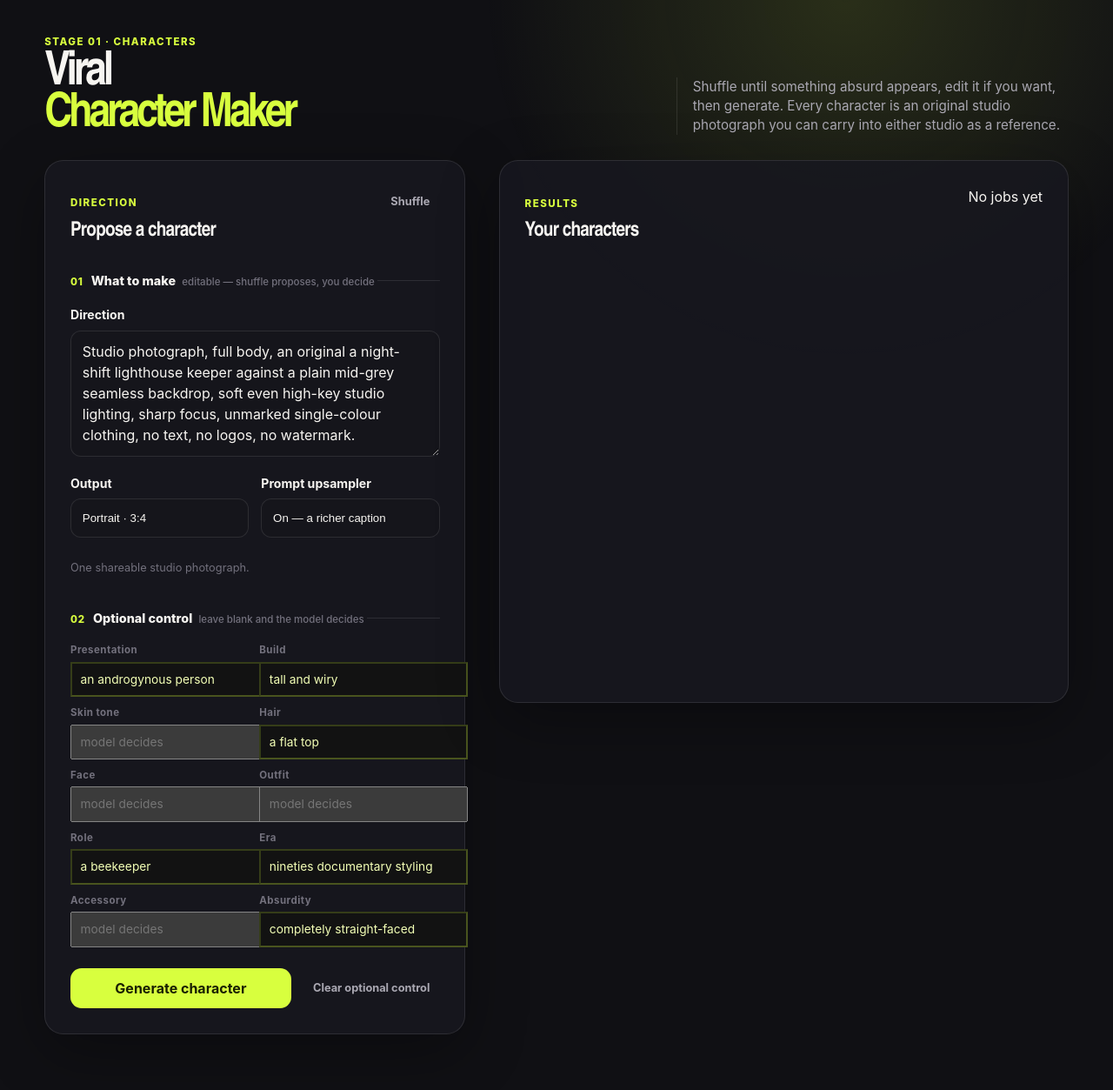
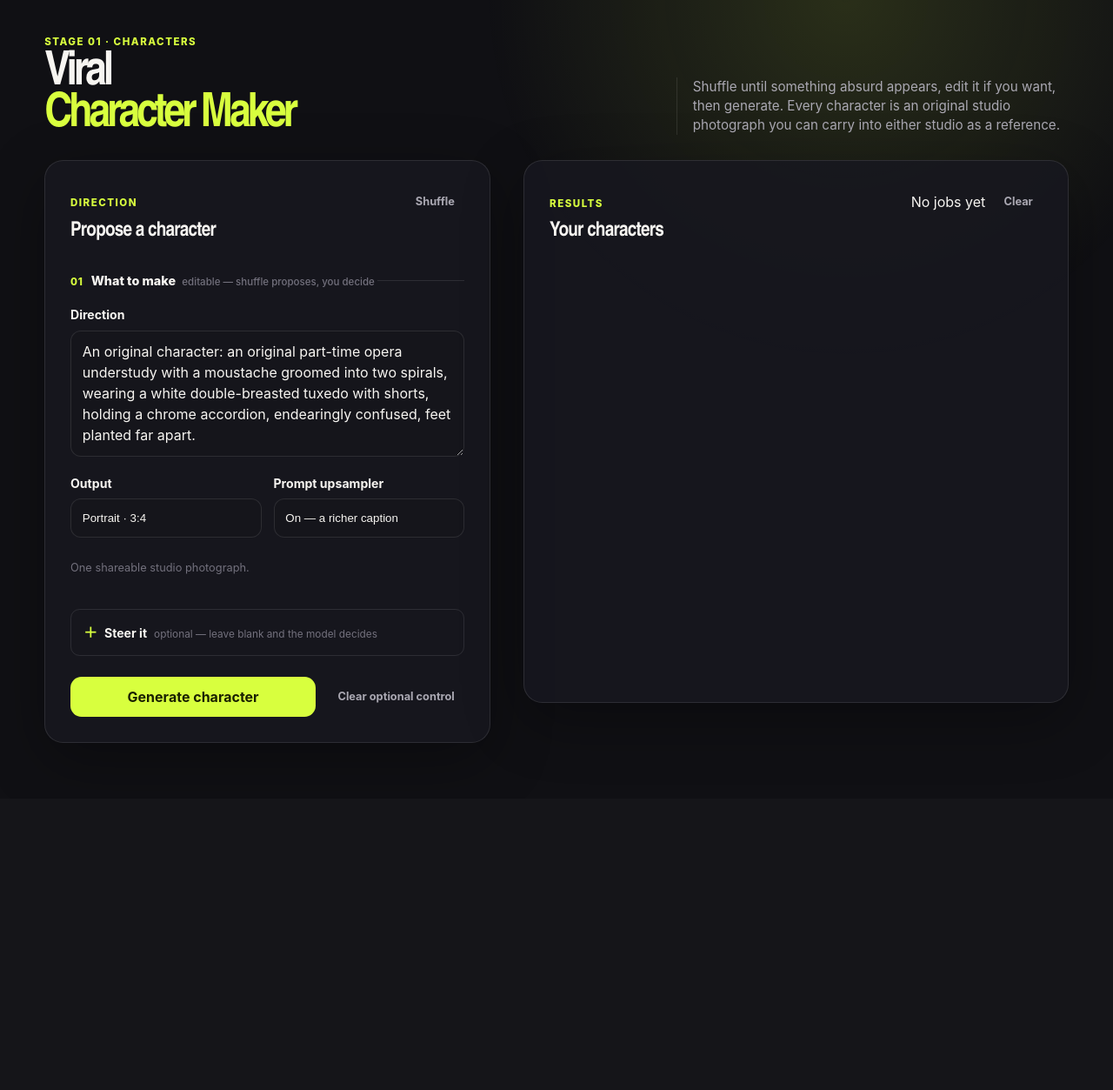
Before and after one commit to lvsas/OpenJutsuStudio, a FastAPI app: page /characters in a window 1280 px wide. Shown: the part 83-1336 px from the top of the page at 87% size. After the commit the page ends 937 px from the top, so only its background shows below. Run offline with FastAPI, Linux system fonts and the light colour scheme; data that the repository does not hold is empty.

Commit message:
fix(character): unblock generation and cut the option density
The Windows-drive guard used a bare [A-Za-z]:, which matched any prose containing
'word:' — including every shuffle proposal, so each Generate returned 422 and the
feature was unusable. Require a separator after the drive letter.

The optional control showed every axis and every option at once (~70 chips), which
read as noise. It is now a native collapsed disclosure holding a single row of axis
names, with one axis open at a time. A closed <details> needed an explicit
display:none because setting display on a child overrides the UA rule that hides it —
without that rule the collapsed panel stayed on screen and the density never dropped.

Also: the output mode now owns medium, framing, views and environment while the
direction owns only the character, and the turnaround names four distinct angles
instead of repeating one frontal view.

```diff
--- a/src/static/character.css
+++ b/src/static/character.css
@@ -1,33 +1,118 @@
 /* Viral Character Maker — shares the studio shell, adds only the Character-specific parts. */
 
-[data-engine="characters"] .studio-grid { grid-template-columns: minmax(20rem, .85fr) minmax(26rem, 1.15fr); }
+[data-engine="characters"] .studio-grid { grid-template-columns: minmax(21rem, .9fr) minmax(24rem, 1.1fr); }
 [data-engine="characters"] .recipe-step { display: grid; gap: var(--space-3); }
 [data-engine="characters"] .recipe-step > label { display: block; }
 
 .character-row { display: grid; gap: var(--space-3); grid-template-columns: 1fr 1fr; }
 
-[data-engine="characters"] .text-input { appearance: none; }
-[data-engine="characters"] select.text-input { background-image: none; }
+[data-engine="characters"] select.text-input { appearance: none; }
 
-/* --- optional identity control: suggestions, never locks --- */
+/* --- optional control: collapsed by default, one axis open at a time --- */
 
-.axes { display: grid; gap: var(--space-2); grid-template-columns: repeat(auto-fit, minmax(9.5rem, 1fr)); }
-.axes .axis { display: grid; gap: .25rem; }
-.axes .axis > span { color: var(--subtle); font-size: .72rem; font-weight: 720; letter-spacing: .04em; }
-.axes .axis input { min-height: 2.35rem; padding: .5rem .6rem; font-size: .86rem; }
-.axes .axis input:not(:placeholder-shown) { border-color: var(--accent-line); color: var(--accent-light); }
-.axes .axis input:placeholder-shown { color: var(--subtle); }
+.optional-block {
+  border: 1px solid var(--line);
+  border-radius: var(--radius-sm);
+  padding: var(--space-3);
+}
+.optional-block > summary {
+  align-items: baseline;
+  cursor: pointer;
+  display: flex;
+  flex-wrap: wrap;
+  gap: .5rem;
+  list-style: none;
+}
+.optional-block > summary::-webkit-details-marker { display: none; }
+.optional-block > summary::before { color: var(--accent); content: "＋"; font-weight: 800; }
+.optional-block[open] > summary::before { content: "−"; }
+.optional-label { color: var(--text); font-size: .88rem; font-weight: 720; }
+.optional-block > summary small { color: var(--subtle); font-size: .74rem; }
+
+/* A UA stylesheet hides the content of a closed <details> via `display: none`. Setting `display`
+   on a child (`.axis-picker { display: flex }`) overrides that UA rule, so the collapsed block
+   stayed on screen and the density never dropped. Re-hide it explicitly; author rules set the
+   layout again only once the block is open. */
+.optional-block:not([open]) > :not(summary) { display: none; }
+.optional-block[open] .axis-picker { display: flex; }
+
+.axis-picker { display: flex; flex-wrap: wrap; gap: .3rem; margin-top: var(--space-3); }
+.axis-name {
+  background: transparent;
+  border: 1px solid var(--line);
+  border-radius: 999px;
+  color: var(--muted);
+  font-size: .74rem;
+  padding: .28rem .55rem;
+}
+.axis-name:hover { border-color: var(--accent-line); color: var(--text); }
+.axis-name[aria-pressed="true"] { border-color: var(--accent); color: var(--accent-light); }
+.axis-name[data-open="true"] { background: var(--surface-raised); color: var(--text); }
+
+.axis-options { margin-top: var(--space-3); }
+.axis-options .microcopy { margin: 0; }
+
+.axis-chips { display: flex; flex-wrap: wrap; gap: .3rem; }
+
+.chip {
+  background: var(--surface-soft);
+  border: 1px solid var(--line);
+  border-radius: 999px;
+  color: var(--muted);
+  font-size: .76rem;
+  line-height: 1.2;
+  max-width: 100%;
+  overflow-wrap: anywhere;
+  padding: .32rem .6rem;
+  text-align: left;
+  transition: border var(--transition), background var(--transition), color var(--transition);
+}
+.chip:hover { border-color: var(--accent-line); color: var(--text); }
+.chip[aria-pressed="true"] {
+  background: var(--accent);
+  border-color: var(--accent);
+  color: var(--accent-ink);
+  font-weight: 720;
+}
+
+.axis-input {
+  background: transparent;
+  border: 1px dashed var(--line);
+  border-radius: 999px;
+  color: var(--text);
+  flex: 1 1 9rem;
+  font-size: .76rem;
+  min-width: 0;
+  padding: .32rem .6rem;
+}
+.axis-input::placeholder { color: var(--subtle); }
+.axis-input:focus {
+  border-color: var(--accent);
+  border-style: solid;
+  box-shadow: 0 0 0 3px var(--accent-soft);
+  outline: 0;
+}
 
 .character-actions { align-items: center; display: flex; flex-wrap: wrap; gap: var(--space-3); }
 .character-actions .btn-primary { flex: 1 1 14rem; }
 .form-error { color: var(--danger); margin: 0; }
 
-/* --- job cards: one per request, always independent --- */
+/* --- job cards: one per request; newest large, older ones compact enough to scan --- */
 
+.stage-header .stage-actions { align-items: center; display: flex; gap: var(--space-2); }
 .job-list { display: grid; gap: var(--space-3); margin-top: var(--space-4); }
-.job-card { background: var(--surface-raised); border: 1px solid var(--line); border-radius: var(--radius-md); display: grid; gap: var(--space-2); padding: var(--space-4); }
+
+.job-card {
+  background: var(--surface-raised);
+  border: 1px solid var(--line);
+  border-radius: var(--radius-md);
+  display: grid;
+  gap: var(--space-2);
+  padding: var(--space-4);
+}
 .job-card[data-state="done"] { border-color: var(--accent-card-line); }
 .job-card[data-state="error"] { border-color: rgba(255, 142, 150, .38); }
+
 .job-head { align-items: center; display: flex; gap: var(--space-2); justify-content: space-between; }
 .job-state { color: var(--subtle); font-size: .72rem; font-weight: 800; letter-spacing: .1em; text-transform: uppercase; }
 .job-card[data-state="running"] .job-state,
--- a/src/static/character.js
+++ b/src/static/character.js
@@ -1,37 +1,80 @@
-/* Viral Character Maker — instant local proposals, independent asynchronous jobs. */
+/* Viral Character Maker — instant local hooks, one independent job per request.
+ *
+ * The direction describes only the CHARACTER. Medium, framing, views and environment belong to the
+ * output mode, which the server owns: mixing them produced a passport-photo brief with no hook.
+ */
 (() => {
   "use strict";
+
+  const ROLES = [
+    "municipal locksmith", "competitive cheese judge", "night-shift lighthouse keeper",
+    "unlicensed beekeeper", "freelance snake handler", "retired stunt double",
+    "amateur taxidermist", "part-time opera understudy", "regional weather presenter",
+    "semi-professional bagpipe tuner", "village blacksmith turned influencer",
+    "independent traffic-cone collector",
+  ];
+  const HOOKS = [
+    "a towering pompadour", "a blunt bowl cut with a deadpan fringe", "waist-length braids",
+    "a shaved head with one long curl", "an asymmetric undercut", "enormous round glasses",
+    "a moustache groomed into two spirals", "shoulder-length hair parted dead centre",
+    "a bolted-on grin", "eyebrows drawn far too high",
+  ];
+  const OUTFITS = [
+    "a tight mustard corduroy suit", "an oversized orange puffer jacket over a wetsuit",
+    "a floor-length knitted cardigan with reindeer", "a white double-breasted tuxedo with shorts",
+    "a hi-vis vest over full evening dress", "a leather apron over a ruffled shirt",
+    "a full tartan three-piece with matching hat", "a raincoat two sizes too small",
+  ];
+  const PROPS = [
+    "clutching a single glass honey jar", "holding a chrome accordion",
+    "carrying an oversized ring of keys", "cradling a taxidermy owl",
+    "balancing a teetering stack of plastic tubs", "wheeling a trolley full of turnips",
+    "clutching a trophy engraved with someone else's name", "holding a fish, gently",
+  ];
+  const ATTITUDES = [
+    "completely straight-faced", "suspiciously proud", "serene beyond all reason",
+    "endearingly confused", "mid-sentence and furious", "beaming like it just won something",
+    "deeply unimpressed", "as if it has just remembered something terrible",
+  ];
+  const STANCES = [
+    "wide stance, arms held away from the body", "shoulders squared", "leaning slightly forward",
+    "standing very still, chin lifted", "caught mid-step", "feet planted far apart",
+  ];
 
   const AXES = [
     ["being", "Presentation", ["a woman", "a man", "an androgynous person", "a non-binary person"]],
     ["build", "Build", ["heavyweight and broad", "tall and wiry", "compact and stocky", "lean and lanky"]],
     ["skin_tone", "Skin tone", ["fair skin", "olive skin", "warm brown skin", "deep brown skin", "very dark brown skin"]],
-    ["hair", "Hair", ["a blunt bowl cut", "a flat top", "a towering pompadour", "waist-length braids", "a shaved head with a widow's peak", "slicked-back shoulder-length hair", "an asymmetric undercut"]],
-    ["face", "Face", ["a wide closed-mouth smile", "an unblinking stare", "heavy-lidded calm eyes", "a permanently surprised expression", "a vacant gormless expression"]],
-    ["outfit", "Outfit", ["a tight corduroy suit", "an oversized yellow protective suit", "a knitted ski jumper", "a worn leather apron over a white shirt", "a pinstriped double-breasted blazer"]],
-    ["role", "Role", ["a beekeeper", "a municipal locksmith", "an accordion repairer", "a night-shift lighthouse keeper", "a competitive cheese judge"]],
-    ["era", "Era", ["seventies catalogue styling", "nineties documentary styling", "contemporary studio styling"]],
-    ["accessory", "Accessory", ["a single glass honey jar", "a chrome accordion", "an oversized ring of keys", "a folded paper map"]],
-    ["absurdity", "Absurdity", ["completely straight-faced", "endearingly confused", "suspiciously proud", "serene beyond reason"]],
+    ["hair", "Hair", ["a blunt bowl cut", "a flat top", "a towering pompadour", "waist-length braids",
+                      "a shaved head with a widow's peak", "slicked-back shoulder-length hair",
+                      "an asymmetric undercut", "a two-spiral moustache"]],
+    ["face", "Face", ["a wide closed-mouth smile", "an unblinking stare", "heavy-lidded calm eyes",
+                      "a permanently surprised expression", "a vacant gormless expression"]],
+    ["outfit", "Outfit", ["a tight corduroy suit", "an oversized yellow protective suit",
+                          "a knitted ski jumper", "a worn leather apron over a white shirt",
+                          "a pinstriped double-breasted blazer", "a white tuxedo with shorts"]],
+    ["role", "Role", ["a beekeeper", "a municipal locksmith", "an accordion repairer",
+                      "a night-shift lighthouse keeper", "a competitive cheese judge"]],
+    ["era", "Era", ["seventies catalogue styling", "nineties documentary styling",
+                    "contemporary studio styling", "eighties corporate video styling"]],
+    ["accessory", "Accessory", ["a single glass honey jar", "a chrome accordion",
+                                "an oversized ring of keys", "a folded paper map", "a taxidermy owl"]],
+    ["absurdity", "Attitude", ["completely straight-faced", "endearingly confused",
+                               "suspiciously proud", "serene beyond reason"]],
   ];
+
   const MODE_HINTS = {
     portrait: "One shareable studio photograph.",
-    turnaround: "Four studio photographs of the same original person — a reference sheet, in photographic wording.",
+    turnaround: "Four photographs of the same person — front, three-quarter, profile, back.",
   };
-  const OPENINGS = [
-    "Studio photograph, full body,",
-    "Studio photograph, three-quarter body,",
-    "Studio photograph, eye-level medium portrait,",
-  ];
   const STORAGE_KEY = "opengenjutsu.characters.jobs";
   const MAX_STORED = 12;
+  const HERO_COUNT = 1;
   const POLL_MS = 1500;
 
   const $ = (selector) => document.querySelector(selector);
   const form = $("#character-form");
   const directionField = $("#direction");
-  const modeField = $("#mode");
-  const axesHost = $("#axes");
   const jobsHost = $("#jobs");
   const errorHost = $("#form-error");
   const countHost = $("#job-count");
@@ -43,59 +86,114 @@
     return ((buffer[0] * 4294967296) + buffer[1]) % 9007199254740991;
   };
 
-  /* ---- local, instant proposal ---- */
+  /* ---- optional control: collapsed, and only ONE axis open at a time ----
+   * Showing every axis and every option at once was the density failure: ~70 chips on screen.
+   * The picker stays a single small row; opening an axis reveals only that axis. */
 
-  const axisFields = new Map();
-  for (const [key, label, choices] of AXES) {
-    const wrapper = document.createElement("label");
-    wrapper.className = "field axis";
-    const caption = document.createElement("span");
-    caption.textContent = label;
-    const input = document.createElement("input");
-    input.name = key;
-    input.type = "text";
-    input.maxLength = 300;
-    input.placeholder = "model decides";
-    input.setAttribute("list", `axis-${key}`);
-    const suggestions = document.createElement("datalist");
-    suggestions.id = `axis-${key}`;
-    for (const choice of choices) {
-      const option = document.createElement("option");
-      option.value = choice;
-      suggestions.append(option);
-    }
-    wrapper.append(caption, input, suggestions);
-    axesHost.append(wrapper);
-    axisFields.set(key, input);
+  const axisValues = new Map();
+  const pickerHost = $("#axis-picker");
+  const optionsHost = $("#axis-options");
+  const pickerChips = new Map();
+  let openAxis = null;
+
+  for (const [key, label] of AXES) {
+    const chip = document.createElement("button");
+    chip.type = "button";
+    chip.className = "axis-name";
+    chip.textContent = label;
+    chip.setAttribute("aria-pressed", "false");
+    chip.addEventListener("click", () => {
+      openAxis = openAxis === key ? null : key;
+      renderOptions();
+    });
+    pickerHost.append(chip);
+    pickerChips.set(key, chip);
   }
 
-  function shuffle() {
-    const opening = pick(OPENINGS);
-    const role = pick(AXES.find(([key]) => key === "role")[2]);
-    directionField.value = `${opening} an original ${role} against a plain mid-grey seamless backdrop, ` +
-      "soft even high-key studio lighting, sharp focus, unmarked single-colour clothing, no text, no logos, no watermark.";
-    for (const [key, , choices] of AXES) {
-      const target = axisFields.get(key);
-      // An axis is only proposed when it was already in play or the roll picks it: the shuffle
-      // stays surprising without silently filling every field.
-      target.value = Math.random() < 0.45 ? pick(choices) : "";
+  function renderOptions() {
+    optionsHost.replaceChildren();
+    for (const [key] of AXES) {
+      pickerChips.get(key).setAttribute("aria-pressed",
+        String(Boolean(axisValues.get(key))));
+      pickerChips.get(key).dataset.open = String(openAxis === key);
     }
+    if (!openAxis) {
+      const hint = document.createElement("p");
+      hint.className = "microcopy";
+      hint.textContent = "Pick an axis to steer it. Blank means the model decides.";
+      optionsHost.append(hint);
+      return;
+    }
+    const [, label, choices] = AXES.find(([axisKey]) => axisKey === openAxis);
+
+    const row = document.createElement("div");
+    row.className = "axis-chips";
+
+    for (const choice of choices) {
+      const chip = document.createElement("button");
+      chip.type = "button";
+      chip.className = "chip";
+      chip.textContent = choice;
+      chip.setAttribute("aria-pressed", String(axisValues.get(openAxis) === choice));
+      chip.addEventListener("click", () => {
+        setAxis(openAxis, axisValues.get(openAxis) === choice ? "" : choice);
+      });
+      row.append(chip);
+    }
+
+    const input = document.createElement("input");
+    input.type = "text";
+    input.className = "axis-input";
+    input.maxLength = 300;
+    input.placeholder = `or type your own ${label.toLowerCase()}`;
+    input.setAttribute("aria-label", `${label}: custom value`);
+    const current = axisValues.get(openAxis) || "";
+    input.value = choices.includes(current) ? "" : current;
+    input.addEventListener("input", () => setAxis(openAxis, input.value.trim()));
+    row.append(input);
+
+    optionsHost.append(row);
+  }
+
+  function setAxis(key, value) {
+    if (value) axisValues.set(key, value);
+    else axisValues.delete(key);
+    renderOptions();
   }
 
   function clearAxes() {
-    for (const input of axisFields.values()) input.value = "";
+    axisValues.clear();
+    openAxis = null;
+    renderOptions();
   }
 
   function selections() {
     const chosen = {};
-    for (const [key, input] of axisFields) {
-      const value = input.value.trim();
-      if (value) chosen[key] = value;
+    for (const [key] of AXES) {
+      const value = axisValues.get(key);
+      if (typeof value === "string" && value) chosen[key] = value;
     }
     return chosen;
   }
 
-  /* ---- durable, independent job cards ---- */
+  /* ---- one legible hook per shuffle: the nonsense lives in the character ---- */
+
+  function buildDirection() {
+    return `An original character: an original ${pick(ROLES)} with ${pick(HOOKS)}, ` +
+      `wearing ${pick(OUTFITS)}, ${pick(PROPS)}, ${pick(ATTITUDES)}, ${pick(STANCES)}.`;
+  }
+
+  function shuffle() {
+    directionField.value = buildDirection();
+    clearAxes();
+    // A few axes ride along so the roll is never a blank slate; the hook above is what makes the
+    // character memorable, the axes only steer it.
+    for (const [key, , choices] of AXES) {
+      if (Math.random() < 0.5) setAxis(key, pick(choices));
+    }
+  }
+
+  /* ---- durable, independent job cards; only the newest stay large ---- */
 
   function stored() {
     try {
@@ -114,12 +212,15 @@
     const ids = stored().filter((existing) => existing !== id);
     ids.unshift(id);
     store(ids);
-    renderCount();
   }
 
-  function renderCount() {
-    const total = jobsHost.children.length;
-    countHost.textContent = total === 0 ? "No jobs yet" : `${total} in this session`;
+  function applyDensity() {
+    const cards = [...jobsHost.querySelectorAll(".job-card")];
+    cards.forEach((card, index) => {
+      const active = card.dataset.state === "running" || card.dataset.state === "queued";
+      card.dataset.density = index < HERO_COUNT || active ? "hero" : "compact";
+    });
+    countHost.textContent = cards.length === 0 ? "No jobs yet" : `${cards.length} in this session`;
   }
 
   function cardFor(id) {
@@ -128,10 +229,11 @@
     card = document.createElement("article");
     card.className = "job-card";
     card.dataset.job = id;
+    card.dataset.density = "hero";
     card.innerHTML = `<div class="job-head"><span class="job-state">queued</span><span class="job-step"></span></div>
       <div class="job-body"></div>`;
     jobsHost.prepend(card);
-    renderCount();
+    applyDensity();
     return card;
   }
 
@@ -139,16 +241,21 @@
     card.querySelector(".job-state").textContent = job.status;
     card.querySelector(".job-step").textContent = job.step || "";
     card.dataset.state = job.status;
+    applyDensity();
   }
 
   function showDirection(card, text) {
-    card.querySelector(".job-body").insertAdjacentHTML(
-      "beforeend", `<p class="job-direction"></p>`);
-    card.querySelector(".job-direction").textContent = text;
+    const body = card.querySelector(".job-body");
+    if (body.querySelector(".job-direction")) return;
+    const node = document.createElement("p");
+    node.className = "job-direction";
+    node.textContent = text;
+    body.append(node);
   }
 
   function showImage(card, id) {
     const body = card.querySelector(".job-body");
+    if (body.querySelector(".job-image")) return;
     const image = document.createElement("img");
     image.className = "job-image";
     image.alt = "Generated original character";
@@ -162,16 +269,18 @@
   }
 
   async function showCaption(card, id) {
+    if (card.querySelector(".job-caption")) return;
     try {
       const response = await fetch(`/api/characters/jobs/${id}/caption`);
       if (!response.ok) return;
       const text = await response.text();
       const node = document.createElement("details");
       node.className = "job-caption";
-      node.innerHTML = "<summary>What the model actually wrote</summary>";
+      const summary = document.createElement("summary");
+      summary.textContent = "What the model actually wrote";
       const paragraph = document.createElement("p");
       paragraph.textContent = text;
-      node.append(paragraph);
+      node.append(summary, paragraph);
       card.querySelector(".job-body").append(node);
     } catch {
       /* a missing caption is not a failed render */
@@ -226,7 +335,7 @@
       return;
     }
     if (/character sheet/i.test(direction)) {
-      showError("Say “turnaround” instead of “character sheet”: that phrase makes FLUX 3 draw an illustration.");
+      showError("Say “turnaround” instead: “character sheet” makes FLUX 3 draw an illustration.");
       return;
     }
     const button = $("#generate");
@@ -238,7 +347,7 @@
         headers: { "content-type": "application/json" },
         body: JSON.stringify({
           direction,
-          mode: modeField.value,
+          mode: $("#mode").value,
           trend_id: "original",
           selections: selections(),
           sampler_seed: seed,
@@ -266,8 +375,13 @@
 
   $("#shuffle").addEventListener("click", shuffle);
   $("#clear-axes").addEventListener("click", clearAxes);
-  modeField.addEventListener("change", () => {
-    $("#mode-hint").textContent = MODE_HINTS[modeField.value];
+  $("#clear-jobs").addEventListener("click", () => {
+    jobsHost.replaceChildren();
+    store([]);
+    applyDensity();
+  });
+  $("#mode").addEventListener("change", (event) => {
+    $("#mode-hint").textContent = MODE_HINTS[event.target.value];
   });
   form.addEventListener("submit", submit);
 
--- a/src/templates/character.html
+++ b/src/templates/character.html
@@ -64,10 +64,14 @@
             <p class="microcopy" id="mode-hint">One shareable studio photograph.</p>
           </fieldset>
 
-          <fieldset class="recipe-step" id="axes-step">
-            <legend><span>02</span> Optional control <small>leave blank and the model decides</small></legend>
-            <div class="axes" id="axes"></div>
-          </fieldset>
+          <details class="optional-block" id="steer">
+            <summary>
+              <span class="optional-label">Steer it</span>
+              <small>optional — leave blank and the model decides</small>
+            </summary>
+            <div class="axis-picker" id="axis-picker"></div>
+            <div class="axis-options" id="axis-options"></div>
+          </details>
 
           <div class="character-actions">
             <button type="submit" class="btn btn-primary" id="generate">Generate character</button>
@@ -83,7 +87,10 @@
             <p class="eyebrow">Results</p>
             <h2>Your characters</h2>
           </div>
-          <span class="stage-meta" id="job-count">No jobs yet</span>
+          <div class="stage-actions">
+            <span class="stage-meta" id="job-count">No jobs yet</span>
+            <button type="button" class="btn btn-ghost btn-small" id="clear-jobs">Clear</button>
+          </div>
         </header>
         <div id="jobs" class="job-list" aria-live="polite"></div>
       </section>
```
Also changed, not shown: other parts of src/static/character.css (+30 -2 lines), src/character_recipe.py (+23 -12 lines), tests/test_character_recipe.py (+30 -3 lines), tests/test_character_studio_ui.py (+24 -6 lines).
